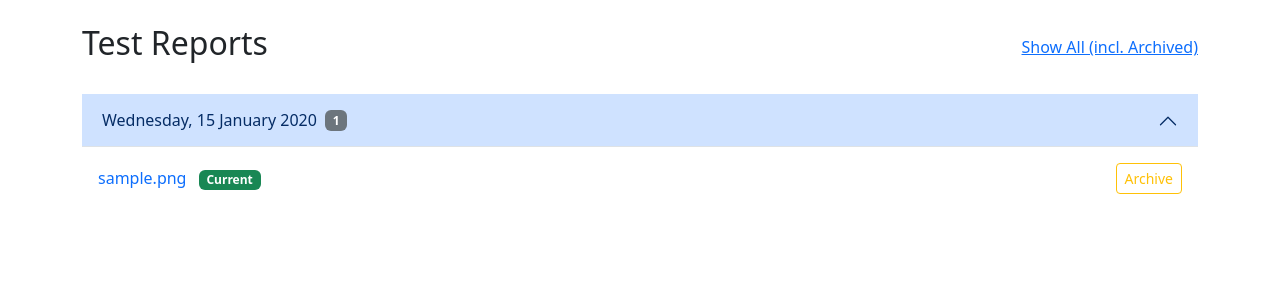
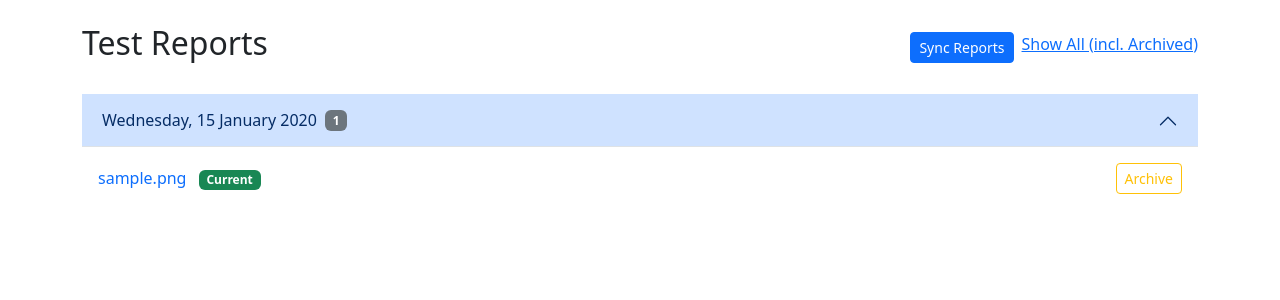
Before and after one commit to TristanLabram/e2e-report-viewer, a Django app: page /reports/ in a window 1280 px wide. Shown: the part 56-356 px from the top of the page. Run offline with Django 5.2, Linux system fonts and the light colour scheme; a user stored in the database is signed in; tables that the repository leaves empty hold one stand-in row (values such as "Sample post"); some libraries are stand-ins or nearby versions.

Commit message:
Added report viewing, status toggling, and syncing.

```diff
--- a/reports/templates/reports/report_list.html
+++ b/reports/templates/reports/report_list.html
@@ -8,6 +8,13 @@
     <h2>Test Reports</h2>
 
     <div class="d-flex gap-2">
+        <form method="post" action="{% url 'sync_reports' %}">
+            {% csrf_token %}
+            <button type="submit" class="btn btn-primary btn-sm">
+                Sync Reports
+            </button>
+        </form>
+
         {% if user.is_admin%}
             {% if show_all %}
                 <a href="?show=current" class"btn btn-outline-secondary btn-sm">
--- a/reports/urls.py
+++ b/reports/urls.py
@@ -3,7 +3,7 @@ from . import views
 
 urlpatterns = [
     path('', views.report_list, name='report_list'),
-    #Sprint 4 urls
     path('<int:pk>/view/', views.report_view, name='report_view'),
     path('<int:pk>/toggle/', views.report_toggle_status, name='report_toggle_status'),
+    path('sync/', views.sync_reports, name='sync_reports')
 ]
--- a/reports/views.py
+++ b/reports/views.py
@@ -1,7 +1,12 @@
-from django.shortcuts import render
+import os
+import re
+from django.shortcuts import get_object_or_404, render, redirect
 from django.contrib.auth.decorators import login_required
-from django.http import HttpResponse
+from django.contrib import messages
+from django.http import Http404, HttpResponse, HttpResponseForbidden
+from django.conf import settings
 from .models import Report
+from .services import scan_reports
 
 # View for the report list page
 @login_required
@@ -25,13 +30,64 @@ def report_list(request):
         'show_all': show_all,
     })
 
+# View single report, this loads the test report HTML file directly
 @login_required
 def report_view(request, pk):
-    """Placeholder — Sprint 4 will implement full report viewing."""
-    return HttpResponse('<h1>Report view — coming in Sprint 4</h1>')
+    report = get_object_or_404(Report, pk=pk)
 
+    # Prevent view-only users from accessing archived reports
+    if report.status == 'a' and not request.user.is_admin:
+        raise HttpResponseForbidden("Current user doesn't have permission to view archived reports")
 
+    file_path = os.path.join(settings.REPORT_STORAGE_ROOT, report.filepath)
+
+    if not os.path.exists(file_path):
+        raise Http404('Report file not found')
+
+    with open(file_path, 'r', encoding='utf-8') as f:
+        html_content = f.read()
+
+    return HttpResponse(html_content, content_type='text/html')
+
+# Toggle the status of a report between "Current" and "Archived"
 @login_required
 def report_toggle_status(request, pk):
-    """Placeholder — Sprint 4 will implement status toggling."""
-    return HttpResponse('Toggle — coming in Sprint 4')
+    #Add protection and checks
+    if request.method != 'POST':
+        return redirect('report_list')
+
+    if not request.user.is_admin:
+        messages.error(request, "You do not have permission to change the status of reports")
+        return redirect('report_list')
+
+    #Get the report to be edited
+    report = get_object_or_404(Report, pk=pk)
+
+    #Toggle the status
+    report.status = 'a' if report.status == 'c' else 'c'
+    report.save()
+
+    messages.success(request, f'"{report.filename}" is now {report.get_status_display()}.')
+
+    #Preserve the current admin filter after redirect
+    referer = request.META.get('HTTP_REFERER', '')
+    if 'show=all' in referer:
+        return redirect('/reports/?show=all') # Show all reports
+
+    #The page loads in "Show current" by default
+    return redirect('report_list')
+
+# Uses the scan_reports command to check for new reports
+@login_required
+def sync_reports(request):
+    if request.method != 'POST':
+        return redirect('report_list')
+
+    count = scan_reports()
+
+    if count > 0:
+        messages.success(request, f'Discovered {count} new report(s)')
+    else:
+        messages.info(request, "No new reports found")
+
+    return redirect('report_list')
```
